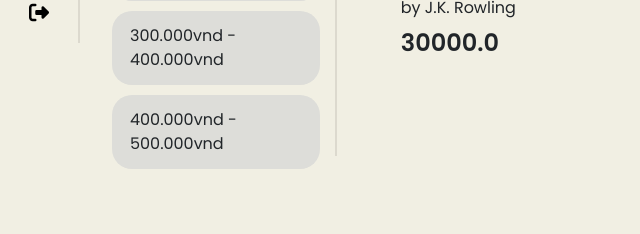
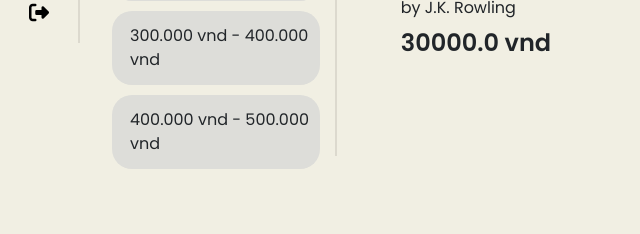
Before and after one commit to vinhnhan576/EcommerceWebProject, a Django app: page /list?category=Horror in a window 1280 px wide. Shown: the part 757-991 px from the top of the page, without its empty margins (0-640 px from the left). Run offline with Django 4.2, Linux system fonts and the light colour scheme; data comes from the database, SQL or seed files in the repository; some libraries are stand-ins or nearby versions; some web fonts are replaced.

Commit message:
convert price to int

```diff
--- a/bookstore/views.py
+++ b/bookstore/views.py
@@ -127,6 +127,9 @@ def book_detail(request, pk):
 def get_all_categories(request):
     categories = Category.objects.all()
     books = Book.objects.all()
+    #convert books.price to int
+    for book in books:
+        book.price = int(book.price)
 
     category_query = request.GET.get('category')
     if category_query:
@@ -145,6 +148,7 @@ def get_all_categories(request):
         if ca:
             if 'all' in ca:
                 books = Book.objects.all()
+
             else:
             # filter books by category
                 books = Book.objects.filter(category__in=ca)
@@ -152,6 +156,7 @@ def get_all_categories(request):
             books = Book.objects.all()
 
         for book in books:
+           book.price = int(book.price)
            rating_value = Review.objects.filter(book=book).aggregate(avg=Avg('rating'))['avg']
            if rating_value == None:
                 rating_value = 0
--- a/templates/detail.html
+++ b/templates/detail.html
@@ -118,8 +118,8 @@
 				<div class="price-books-containers">
 					<div class="price-books">
 						{% if object.book_available is false %}
-						<div class="price-books-text-before">$50</div>
-						<div class="price-books-text-after">${{book.price}}</div>
+						<div class="price-books-text-before">50.000 vnd</div>
+						<div class="price-books-text-after">{{book.price}} vnd</div>
 						{% else %}
 						<h4 class="text-danger">Out of Stock !</h4>
 						{% endif %}
@@ -174,6 +174,7 @@
 				<div class="col-md-2 review-card-container"></div>
 				<div class="col-md-10 review-card-container">
 					<img
+						style="object-fit: cover"
 						src="https://img.freepik.com/free-photo/portrait-pretty-korean-girl-receive-surprising-news-looking-amazed-happy-camera-standing-blue-background_1258-76005.jpg?w=1060&t=st%3D1681733373~exp%3D1681733973~hmac%3D2d56944b5bf1140d46f84daacb95e73126a09e56344995a6226e0c3f74f70f4c"
 						class="card-img" />
 					<div class="review-card-info" style="width: 100%">
--- a/templates/list.html
+++ b/templates/list.html
@@ -56,9 +56,9 @@
         <i class="fa-solid fa-chevron-down"></i>
       </div>
       <div class="price-filter">
-        <div>100.000vnd - 200.000vnd</div>
-        <div>300.000vnd - 400.000vnd</div>
-        <div>400.000vnd - 500.000vnd</div>
+        <div>100.000 vnd - 200.000 vnd</div>
+        <div>300.000 vnd - 400.000 vnd</div>
+        <div>400.000 vnd - 500.000 vnd</div>
       </div>
     </div>
   </div>
@@ -106,7 +106,7 @@
           <p class="card__date">
             by {{each.author.name}}
           </p>
-          <p class="card__cta">{{each.price}}</p>
+          <p class="card__cta">{{each.price}} vnd</p>
         </div>
       </div>
       {% endfor %}
```
